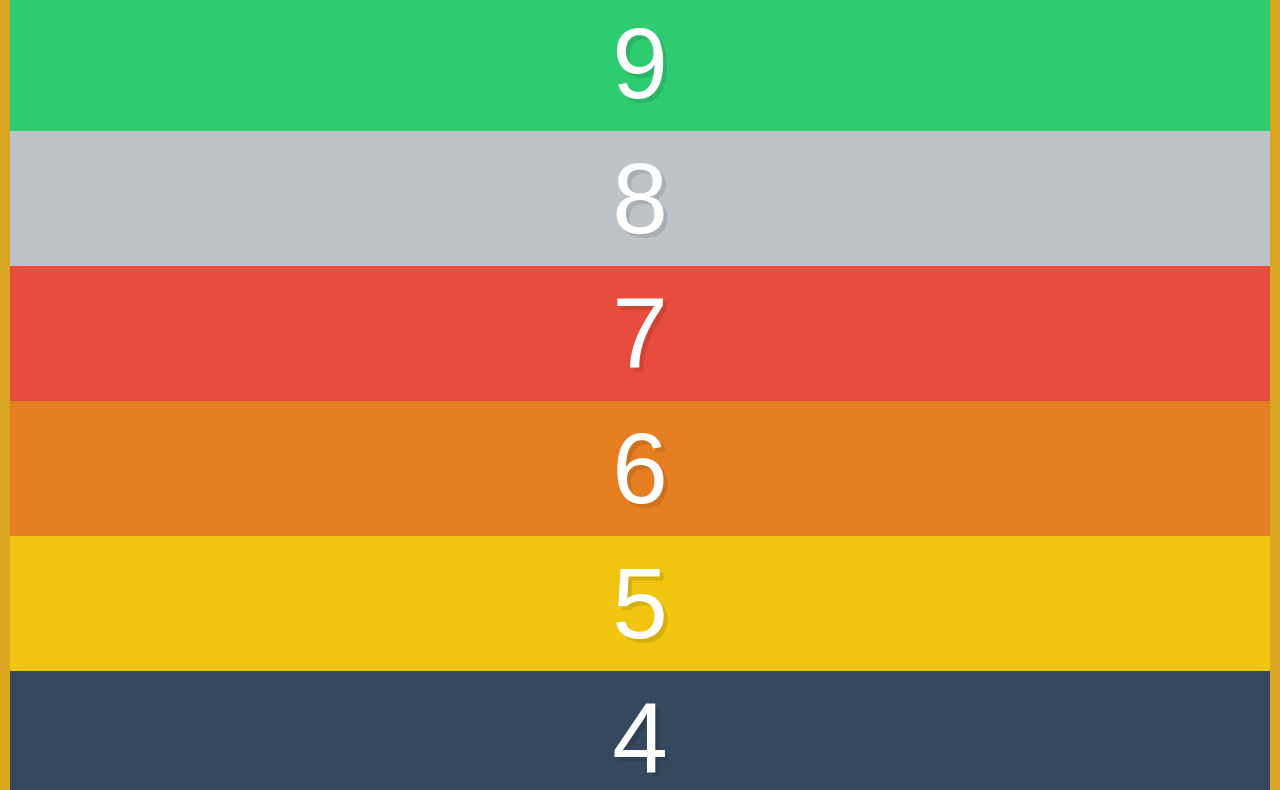
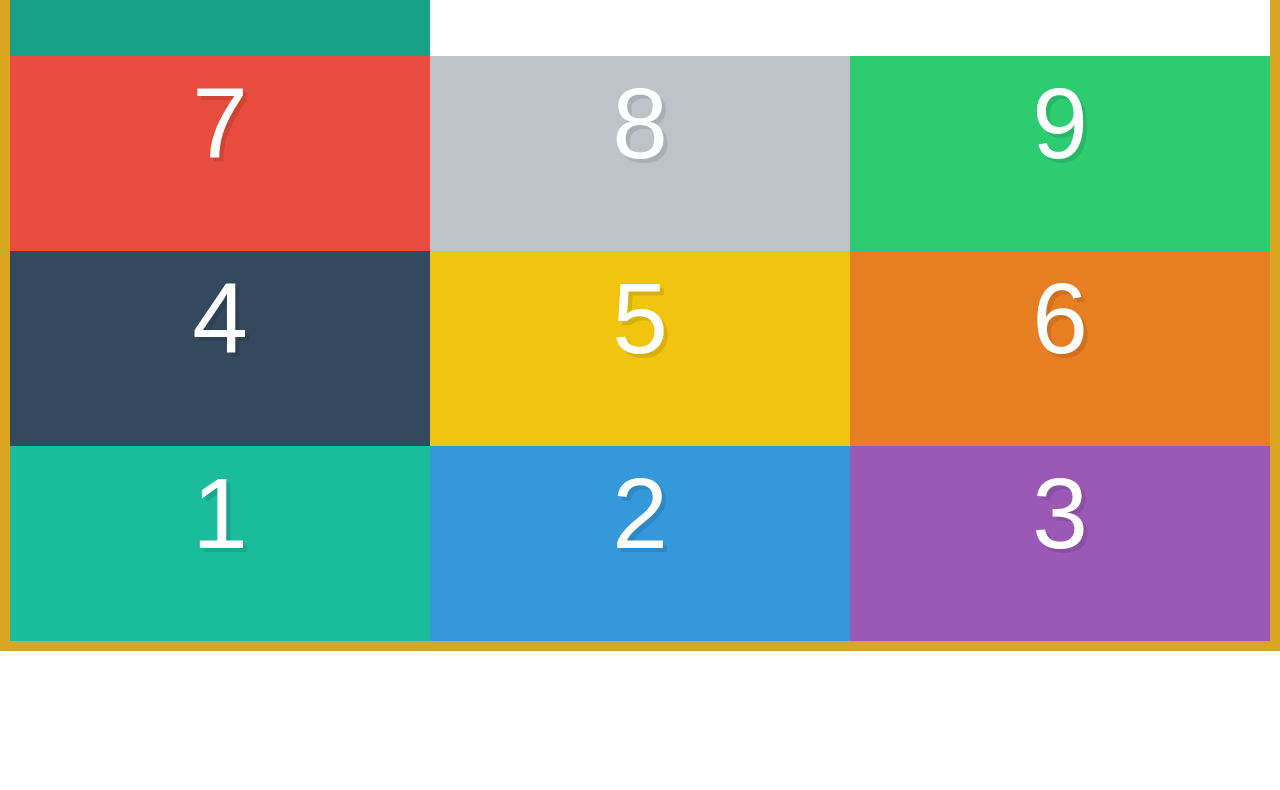
Before and after one commit to sandeepDevJs/css-flex-box-projects, a plain HTML site: page intro-to-flex-box/index.html in a window 1280 px wide. Shown: the part 149-939 px from the top of the page. After the commit the page ends 800 px from the top, so only its background shows below. Drawn offline with Linux system fonts and the light colour scheme.

Commit message:
understanding flex wrap

```diff
--- a/intro-to-flex-box/style.css
+++ b/intro-to-flex-box/style.css
@@ -248,9 +248,23 @@ input::-moz-focus-inner {
     display: flex;
     border: 10px solid goldenrod;
     min-height: 100vh;
+    /* Default row has main axix from left to right and cross axis from top to bottom */
     /* flex-direction: row; */
+
     /* flex-direction: column; */
     /* flex-direction: row-reverse; */
-    flex-direction: column-reverse;
+    /* flex-direction: column-reverse; */
 
+    /* default wrap */
+    /* flex-wrap: nowrap; */
+
+    /* wrap: it wraps the items in cross axis direction */
+    /* flex-wrap: wrap; */
+
+    /* wrap-reverse : it wraps the items in opposite direction of cross axis direction */
+    flex-wrap: wrap-reverse;
 }
+
+.box {
+    width: 33.33333%;
+}
```
